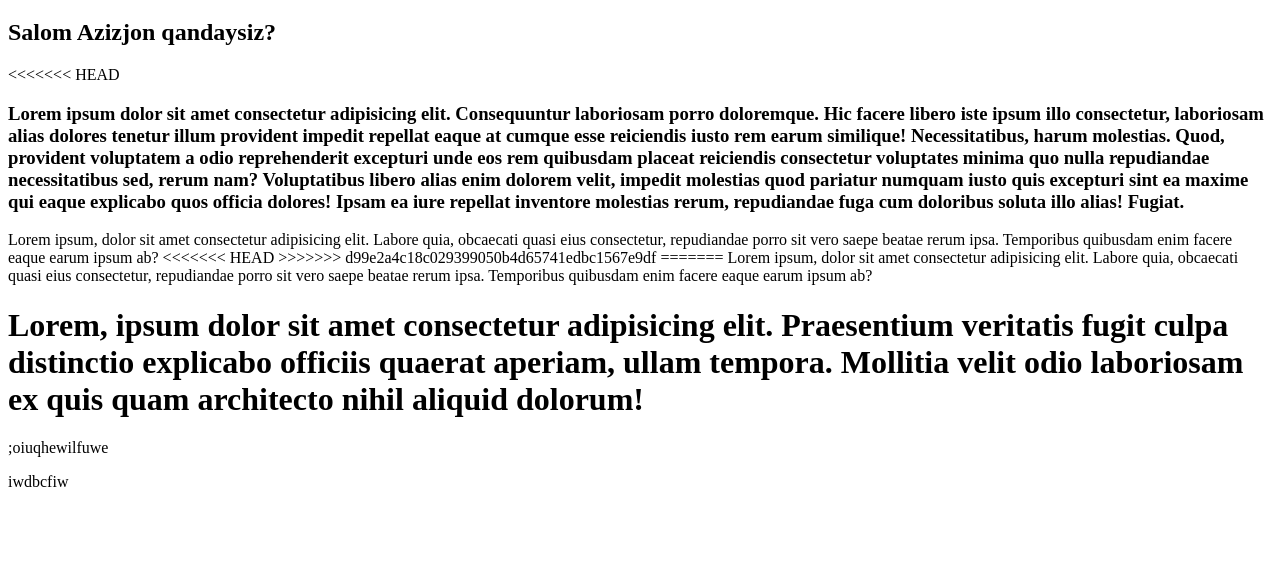
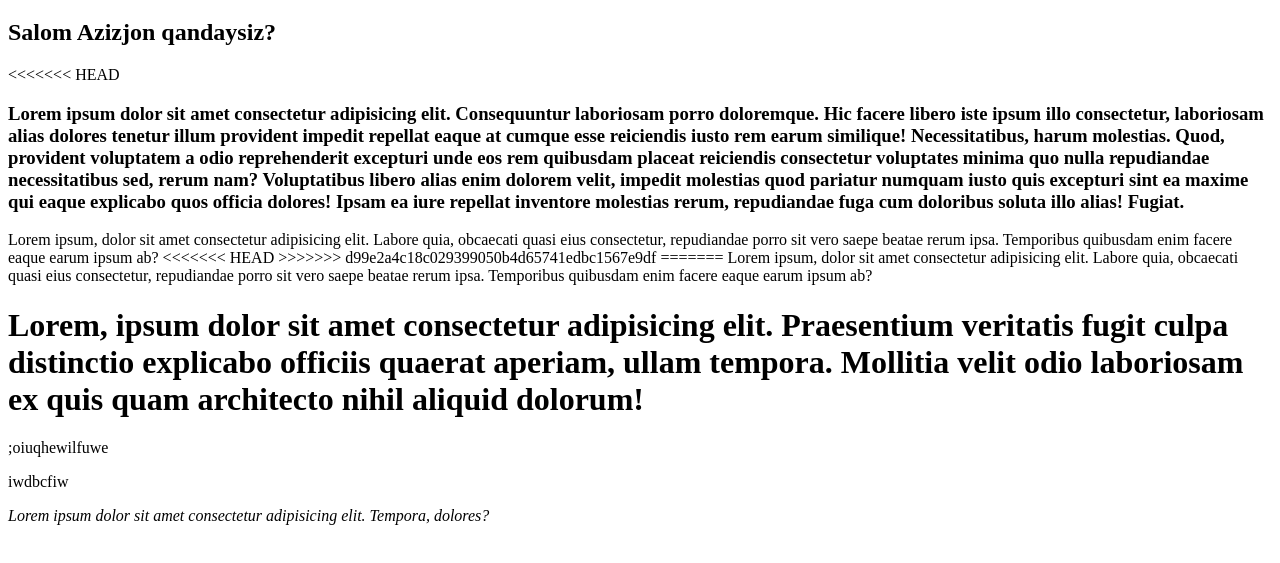
Before and after one commit to A-Fayzullayevich/Collaborative, a plain HTML site: page style.html in a window 1280 px wide. Shown: the part 61-624 px from the top of the page. Drawn offline with Linux system fonts and the light colour scheme.

Commit message:
salom azizzullo

```diff
--- a/style.html
+++ b/style.html
@@ -23,13 +23,13 @@
       explicabo quos officia dolores! Ipsam ea iure repellat inventore molestias
       rerum, repudiandae fuga cum doloribus soluta illo alias! Fugiat.
     </h3>
-    Lorem ipsum, dolor sit amet consectetur adipisicing elit. Labore
-    quia, obcaecati quasi eius consectetur, repudiandae porro sit vero saepe
-    beatae rerum ipsa. Temporibus quibusdam enim facere eaque earum ipsum ab?
-    <<<<<<< HEAD >>>>>>> d99e2a4c18c029399050b4d65741edbc1567e9df =======
     Lorem ipsum, dolor sit amet consectetur adipisicing elit. Labore quia,
     obcaecati quasi eius consectetur, repudiandae porro sit vero saepe beatae
-    rerum ipsa. Temporibus quibusdam enim facere eaque earum ipsum ab?
+    rerum ipsa. Temporibus quibusdam enim facere eaque earum ipsum ab? <<<<<<<
+    HEAD >>>>>>> d99e2a4c18c029399050b4d65741edbc1567e9df ======= Lorem ipsum,
+    dolor sit amet consectetur adipisicing elit. Labore quia, obcaecati quasi
+    eius consectetur, repudiandae porro sit vero saepe beatae rerum ipsa.
+    Temporibus quibusdam enim facere eaque earum ipsum ab?
 
     <nav>
       <a href=""></a><a href=""></a><a href=""></a><a href=""></a
@@ -41,9 +41,12 @@
       tempora. Mollitia velit odio laboriosam ex quis quam architecto nihil
       aliquid dolorum!
     </h1>
-  ;oiuqhewilfuwe
-  <p>iwdbcfiw
+    ;oiuqhewilfuwe
+    <p>iwdbcfiw</p>
 
-  </p>
+    <i
+      >Lorem ipsum dolor sit amet consectetur adipisicing elit. Tempora,
+      dolores?</i
+    >
   </body>
 </html>
```
